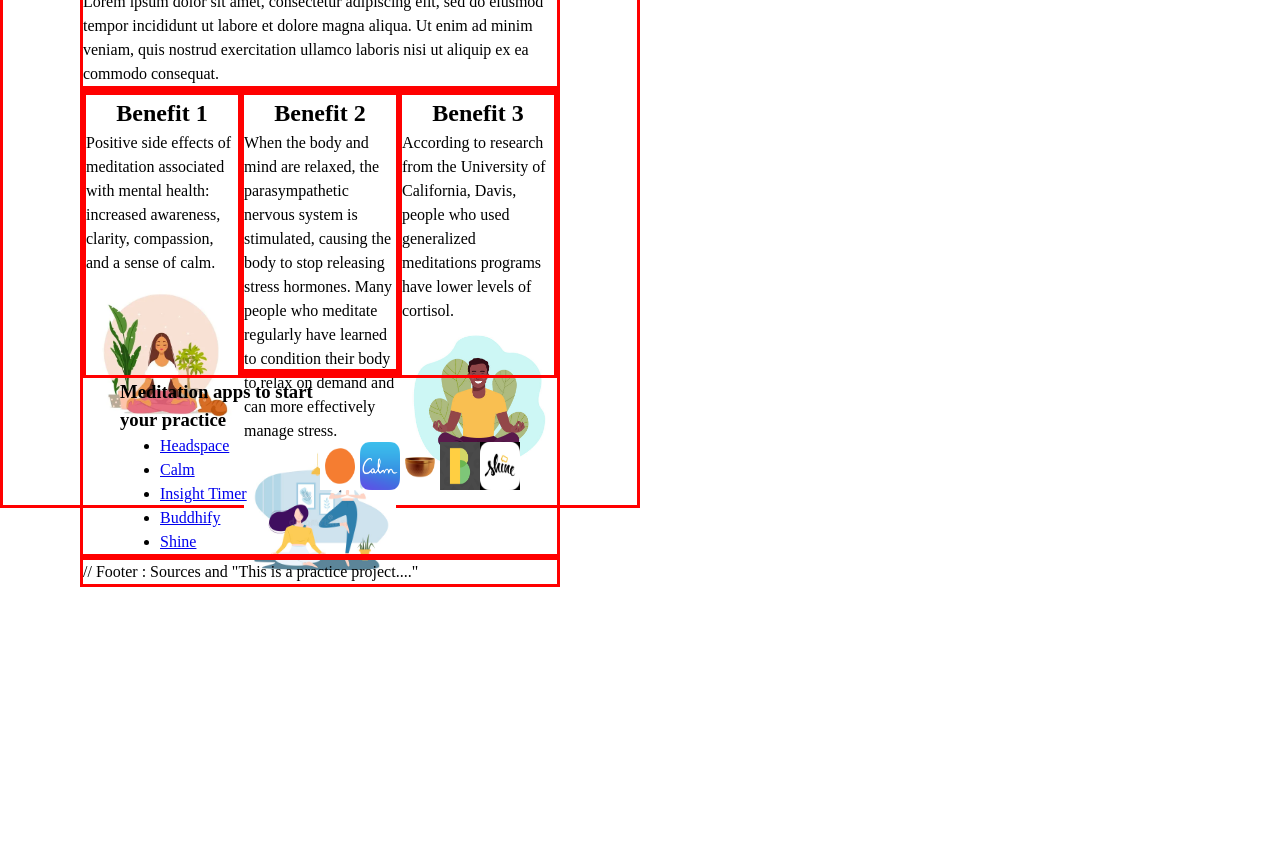
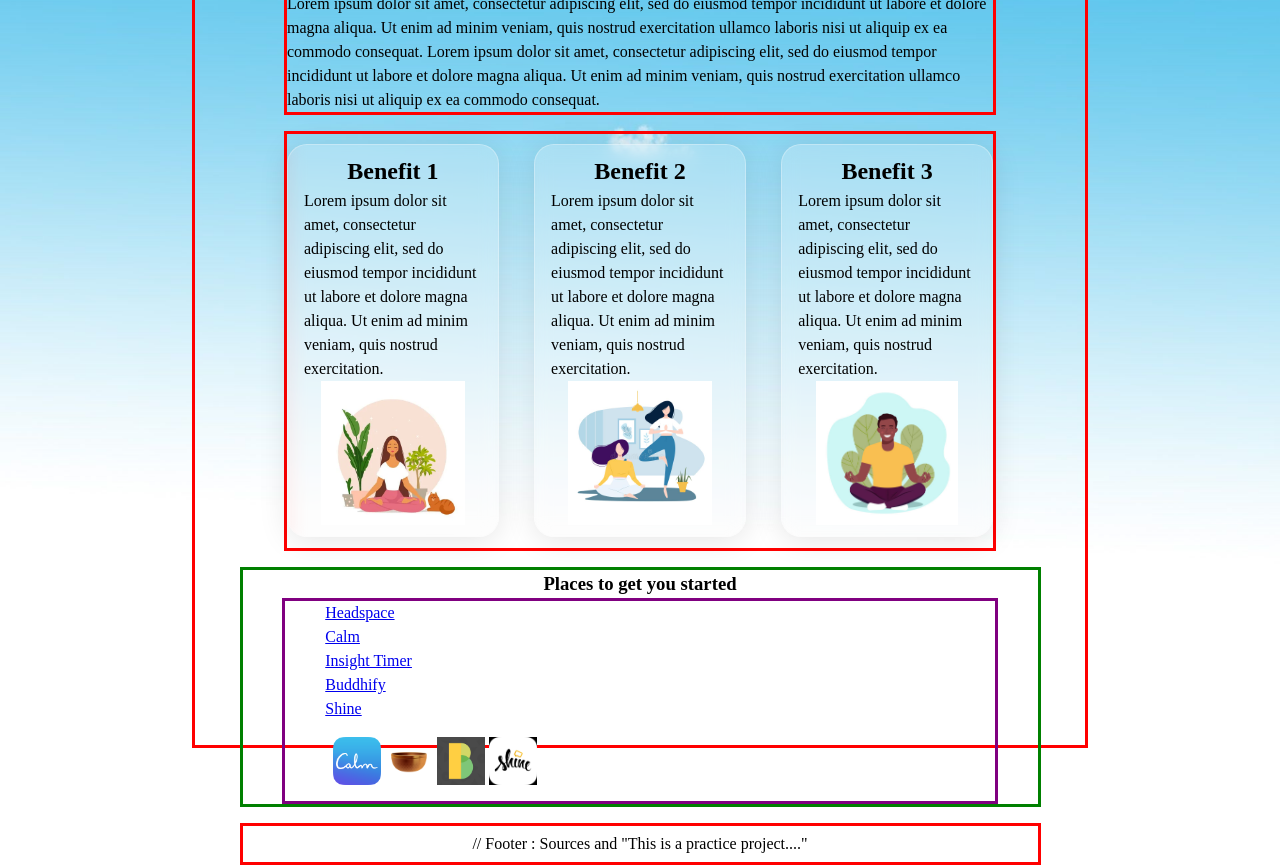
Before and after one commit to teshyp/fac_hobby_page, a plain HTML site: page index.html in a window 1280 px wide. Shown: the part 52-917 px from the top of the page. Before the commit the page ends 800 px from the top, so only its background shows below. Drawn offline with Linux system fonts and the light colour scheme.

Commit message:
Design elements added

```diff
--- a/app.css
+++ b/app.css
@@ -1,4 +1,4 @@
-/* Global reset taken from joshwcomeau.com/css/custom-css-reset */
+/* Global reset taken from joshwcomeau.com/css/custom-css-reset
 
 /*
   1. Use a more-intuitive box-sizing model.
@@ -70,6 +70,18 @@ h6 {
   isolation: isolate;
 }
 
+body {
+background-image: url(/images/wallpaper.jpeg);
+background-repeat: no-repeat;
+background-size: 100%;
+display: flex;
+justify-content: center;
+}
+
+#nav-section {
+  width: 100%;
+}
+
 #header-logo {
   height: 4rem;
 }
@@ -81,8 +93,7 @@ h6 {
 #container {
   border-style: solid;
   border-color: red;
-  width: 80vh;
-  height: 70vh;
+  width: 70%;
   display: flex;
   flex-direction: column;
   justify-content: center;
@@ -90,57 +101,99 @@ h6 {
 }
 
 header {
+  margin: 1rem 0 1rem 0;
+  padding: 0.5rem 0 0.5rem 0;
   border-style: solid;
   border-color: red;
-  width: 75vh;
+  width: 100%;
   display: flex;
   flex-direction: row;
   align-items: center;
   justify-content: space-between;
 }
 
+#main-heading {
+  margin: 0 0 0.5rem 0;
+}
+
 #intro-container {
+  margin: 0 0 1rem 0;
   border-style: solid;
   border-color: red;
-  width: 60vh;
+  width: 80%;
+  display: flex;
+  flex-direction: column;
+align-items: center;
 }
 
 #benefits-container {
   border-style: solid;
   border-color: red;
-  width: 60vh;
+  width: 80%;
+  height: auto;
   display: flex;
   flex-direction: row;
   align-items: center;
+  justify-content: space-between;
 }
 
 .benefit-container {
   border-style: solid;
+  padding: 0.5rem 1rem 1rem 1rem;
   border-color: red;
-  width: 20vh;
-  height: 35vh;
+  width: 30%;
+  height: 95%;
   display: flex;
   flex-direction: column;
   align-items: center;
+justify-content: space-between;
+
+/* Glass effect on benefit cards */
+background: rgba(247, 247, 247, 0.22);
+border-radius: 20px;
+box-shadow: 0 4px 30px rgba(0, 0, 0, 0.1);
+backdrop-filter: blur(8.5px);
+-webkit-backdrop-filter: blur(8.5px);
+border: 1px solid rgba(247, 247, 247, 0.32);
+
+}
+
+.img-benefit {
+  height: 10rem;
+  padding: 0 0 1rem 0;
 }
 
 #app-container {
   border-style: solid;
-  border-color: red;
-  width: 60vh;
+  border-color: green;
+  width: 90%;
+  margin: 1rem 0 0 0;
+  display: flex;
+  flex-direction: column;
+  align-items: center;
+  justify-content: center;
+}
+#app-container-content {
+  border-style: solid;
+  border-color: purple;
+  width: 90%;
   display: flex;
   flex-direction: row;
-  align-items: center;
-  justify-content: center;
+
 }
 
 #app-container-icons {
   border-style: solid;
   border-color: red;
   border: 2px;
-  width: 25vh;
+  width: 30vh;
   display: flex;
   flex-direction: row;
+}
+
+.app-icon {
+  margin: 1rem;
+
 }
 
 #app-container-left {
@@ -151,22 +204,15 @@ header {
 }
 
 footer {
+  width: 90%;
   border-style: solid;
   border-color: red;
+  margin: 1rem;
+  padding: 0.4rem;
+  display: flex;
+  justify-content: center;
 }
 
-#app-icons-left-side {
-  border-style: solid;
-  border-color: red;
-  display: flex;
-  flex-direction: row;
-  align-items: flex-end;
-}
-
-#app-icons-right-side {
-  border-style: solid;
-  border-color: red;
-  display: flex;
-  flex-direction: row;
-  align-items: flex-end;
-}
+ul {
+  list-style: none;
+} */
--- a/index.html
+++ b/index.html
@@ -24,8 +24,12 @@
       </div>
 
       <div id="intro-container">
-        <h1>Benefits of Meditation</h1>
+        <h1 id="main-heading">Benefits of Meditation</h1>
         <p>
+          Lorem ipsum dolor sit amet, consectetur adipiscing elit, sed do
+          eiusmod tempor incididunt ut labore et dolore magna aliqua. Ut enim ad
+          minim veniam, quis nostrud exercitation ullamco laboris nisi ut
+          aliquip ex ea commodo consequat.
           Lorem ipsum dolor sit amet, consectetur adipiscing elit, sed do
           eiusmod tempor incididunt ut labore et dolore magna aliqua. Ut enim ad
           minim veniam, quis nostrud exercitation ullamco laboris nisi ut
@@ -37,37 +41,40 @@
         <div class="benefit-container" id="benefit-1">
           <h2>Benefit 1</h2>
           <p>
-            Positive side effects of meditation associated with mental health:
-            increased awareness, clarity, compassion, and a sense of calm.
+            Lorem ipsum dolor sit amet, consectetur adipiscing elit, sed do
+            eiusmod tempor incididunt ut labore et dolore magna aliqua. Ut enim ad
+            minim veniam, quis nostrud exercitation.
           </p>
-          <img src="/images/benefit-1.jpeg" alt="" />
+          <img class="img-benefit" src="/images/benefit-1.jpeg" alt="" />
         </div>
         <div class="benefit-container" id="benefit-2">
           <h2>Benefit 2</h2>
           <p>
-            When the body and mind are relaxed, the parasympathetic nervous
-            system is stimulated, causing the body to stop releasing stress
-            hormones. Many people who meditate regularly have learned to
-            condition their body to relax on demand and can more effectively
-            manage stress.
+            Lorem ipsum dolor sit amet, consectetur adipiscing elit, sed do
+            eiusmod tempor incididunt ut labore et dolore magna aliqua. Ut enim ad
+            minim veniam, quis nostrud exercitation.
           </p>
-          <img src="/images/benefit2.jpeg" alt="" />
+          <img class="img-benefit" src="/images/benefit2.jpeg" alt="" />
         </div>
         <div class="benefit-container" id="benefit-3">
           <h2>Benefit 3</h2>
           <p>
-            According to research from the University of California, Davis,
-            people who used generalized meditations programs have lower levels
-            of cortisol.
+            Lorem ipsum dolor sit amet, consectetur adipiscing elit, sed do
+            eiusmod tempor incididunt ut labore et dolore magna aliqua. Ut enim ad
+            minim veniam, quis nostrud exercitation.
           </p>
-          <img src="/images/benefit3.jpeg" alt="" />
+          <img class="img-benefit" src="/images/benefit3.jpeg" alt="" />
         </div>
       </div>
 
-      <div>
+
         <div id="app-container">
+
+          <h3> Places to get you started </h3>
+
+          <div id="app-container-content">
+
           <div id="app-container-left">
-          <h3>Meditation apps to start your practice</h3>
             <ul>
                 <li> <a href="https://www.headspace.com/"> Headspace</a> </li>
                 <li> <a href="https://www.calm.com/""> Calm </a> </li>
@@ -75,21 +82,28 @@
                 <li> <a href="https://buddhify.com/"> Buddhify </a></li>
                 <li> <a href="https://www.theshineapp.com/"> Shine </a></li>
               </ul>
-        </div>
+          <div>
+
           <div id="app-container-icons">
-
-
-
-<div id=""> <img class="app-icon" src="/images/app-headspace.jpeg" alt=""/> </div>
+            <div id=""> <img class="app-icon" src="/images/ app-headspace.jpeg" alt=""/> </div>
             <div id=""> <img class="app-icon" src="/images/app-calm.png" alt=""/> </div>
             <div id=""> <img class="app-icon" src="/images/app-insightTimer.png" alt=""/> </div>
             <div id=""> <img class="app-icon" src="/images/app-buddhify.png" alt=""/> </div>
             <div id=""> <img class="app-icon" src="/images/app-shine.png" alt=""/> </div>
           </div>
+
+       </div>
+
+      </div>
+
+        </div>
+
+
       </div>
 
       <footer>// Footer : Sources and "This is a practice project...."</footer>
+
+
     <script src="app.js"></script>
-    </div>
   </body>
 </html>
```
Also changed, not shown: images/footer-image.jpeg (added), images/wallpaper.jpeg (added). Lines whose indentation alone changed are shown as unchanged.
